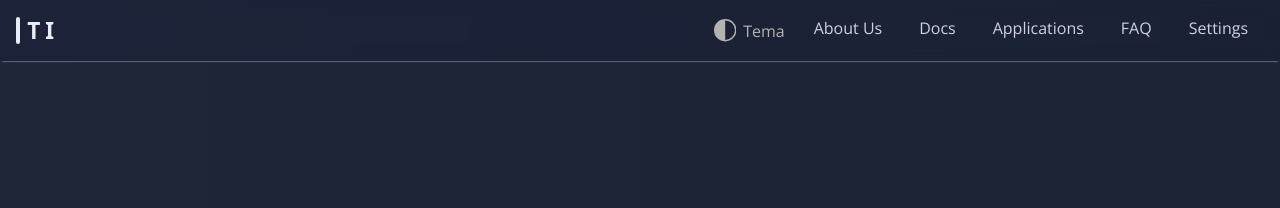
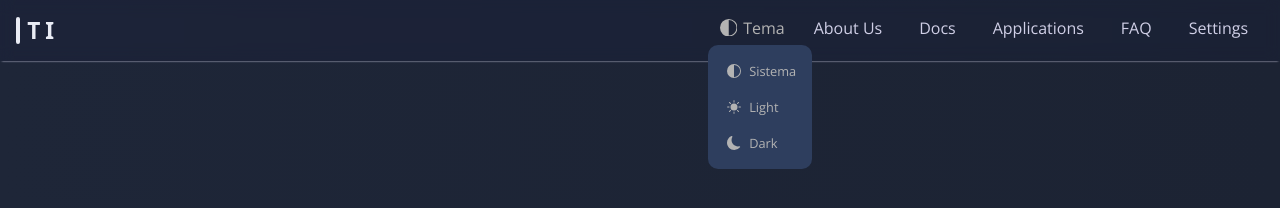
Before and after one commit to DaveLkLk/ti-app-ts, a website built with Vite: page index.html in a window 1280 px wide. Both pictures are taken after a click on the item "Tema". Built offline with nearby package versions, Linux system fonts and the light colour scheme.

Commit message:
cambios en tema dark-light

```diff
--- a/public/css/components/reset.css
+++ b/public/css/components/reset.css
@@ -251,6 +251,11 @@ html{
   div > span {
     display: block;
   }
+  span:has(svg){
+    display: flex;
+    align-items: center;
+    justify-content: center;
+  }
 
   input::-webkit-search-cancel-button{
     -webkit-appearance: none;
--- a/public/css/modules/nav.css
+++ b/public/css/modules/nav.css
@@ -49,14 +49,13 @@
   }
   .navigation_li-theme{
     position: relative;
+    top: -3px;
     display: grid;
-    padding: 0 .5rem;
     border-radius: 10px;
     cursor: pointer;
     --clr-btn: var(--clr-white-400);
-    transition: background var(--tr-e-out);
   }
-  .navigation_li-theme:hover{
+  .navigation_li-theme:hover .navigation_theme-btn{
     background: var(--clr-clay-600);
     --clr-btn: var(--clr-white-100);
   }
@@ -141,15 +140,21 @@
     display: flex;
     align-items: center;
     gap: 2px;
+    padding: .2rem .5rem;
+    border-radius: inherit;
+    transition: background var(--tr-e-out);
+    pointer-events: none;
+    --size-icon: 25px;
   }
   .navigation_li-theme .dropdown_li-theme{
     display: none;
     position: absolute;
-    top: 35px;
+    top: 33px;
     background: var(--clr-clay-800);
-    padding: 1rem;
+    border-radius: 10px;
+    padding: .5rem;
   }
-  .navigation_li-theme:hover .dropdown_li-theme{
+  .navigation_li-theme--active .dropdown_li-theme{
     display: block;
   }
   .navigation_theme-btn .navigation_li-name{
@@ -160,5 +165,16 @@
   .dropdown_li-theme .dropdown_theme-item{
     display: flex;
     align-items: center;
-    gap: 2px;
+    gap: 5px;
+    padding: .5rem;
+    border-radius: 10px;
+    font-size: .8rem;
+    --size-icon: 20px;
+    --clr-btn: var(--clr-white-400);
+    color: var(--clr-btn);
+    transition: background var(--tr-e-out), color var(--tr-e-out);
   }
+  .dropdown_theme-item:hover{
+    background: var(--clr-clay-950);
+    --clr-btn: var(--clr-white-100);
+  }
--- a/src/modules/events/_nav.ts
+++ b/src/modules/events/_nav.ts
@@ -1,5 +1,18 @@
 import { pageManagerApp } from "../../controllers/main.ts";
 import { sectionNotFound } from "../../modules/404.ts";
+
+// esta funcion se encargara de:
+// identificar el tema seleccionado
+// guardarlo en localstorage
+// anclar el icono del tema en la navegacion principal
+
+// --- la funcion debe recibir los parametros:
+// 1. el target del mouseevent
+// 2. los elementos con el que se interactuara ?
+function eventThemeUser(target:HTMLElement){
+  const btnTheme = target.dataset.theme as string
+  return btnTheme
+}
 
 export function getEvents(root: HTMLElement){
   const mainContainer = root.querySelector('.main_container') as HTMLElement;
@@ -10,6 +23,9 @@ export function getEvents(root: HTMLElement){
     mainContainer.innerHTML = '';
     mainContainer.appendChild(prevPage?.page());
   }
+
+  const containerThemeBtn = root.querySelector('#dropdown-theme-select') as HTMLUListElement;
+  const navThemeBtn = root.querySelector('.navigation_li-theme') as HTMLLIElement;
 
   const btnMenu = root.querySelector("#btn-show-menu") as HTMLButtonElement;
   const listMenu = root.querySelector('.navigation_list') as HTMLElement;
@@ -49,9 +65,19 @@ export function getEvents(root: HTMLElement){
 
     const userTheme = etarget.tagName === 'LI' && etarget.classList.contains('navigation_li-theme')
     if(userTheme){
-
+      const classElement = etarget.dataset.class as string
+      etarget.classList.toggle(`${classElement}--active`)
+      eventThemeUser(etarget)
     }
 
   })
+  document.addEventListener('click', (e:MouseEvent) =>{
+    const target = e.target as HTMLElement
+    const themeClicked = !navThemeBtn?.contains(target) && !containerThemeBtn?.contains(target);
+    if(themeClicked){
+      navThemeBtn?.classList.remove(`${navThemeBtn.dataset.class}--active`)
+    }
+  })
+  console.log(navigator.userAgent);
   return;
 }
--- a/src/modules/nav.ts
+++ b/src/modules/nav.ts
@@ -43,18 +43,19 @@ const ListTheme= () => {
     const ul = document.createElement('ul')
     ul.classList.add('dropdown_li-theme')
     ul.classList.add('dropdown_theme')
+    ul.id = 'dropdown-theme-select'
     ul.innerHTML = `
-        <div class="dropdown_theme-item">
+        <div class="dropdown_theme-item" id="theme-default" data-theme="default">
             <span class="btn_icon">${svgDefaultTheme()}</span>
-            <span class="">Sistema</span>
+            <span class="dropdown_btn-name">Sistema</span>
         </div>
-        <div class="dropdown_theme-item">
+        <div class="dropdown_theme-item" id="theme-light" data-theme="light">
             <span class="btn_icon">${svgLightTheme()}</span>
-            <span class="">Light</span>
+            <span class="dropdown_btn-name">Light</span>
         </div>
-        <div class="dropdown_theme-item">
+        <div class="dropdown_theme-item" id="theme-dark" data-theme="dark">
             <span class="btn_icon">${svgDarkTheme()}</span>
-            <span class="">Dark</span>
+            <span class="dropdown_btn-name">Dark</span>
         </div>
     `;
     return ul;
@@ -64,7 +65,7 @@ const NavList = ()=>{
     nav.classList.add('navigation_list');
     nav.innerHTML = `
         <ul class="navigation_ul navigation_app">
-            <li class="navigation_li-btn navigation_li-theme">
+            <li class="navigation_li-btn navigation_li-theme" data-class="navigation_li-theme">
                 <div class="navigation_theme-btn">
                     <span class="navigation_li-icon btn_icon">${svgDefaultTheme()}</span>
                     <span class="navigation_li-name">Tema</span>
```
